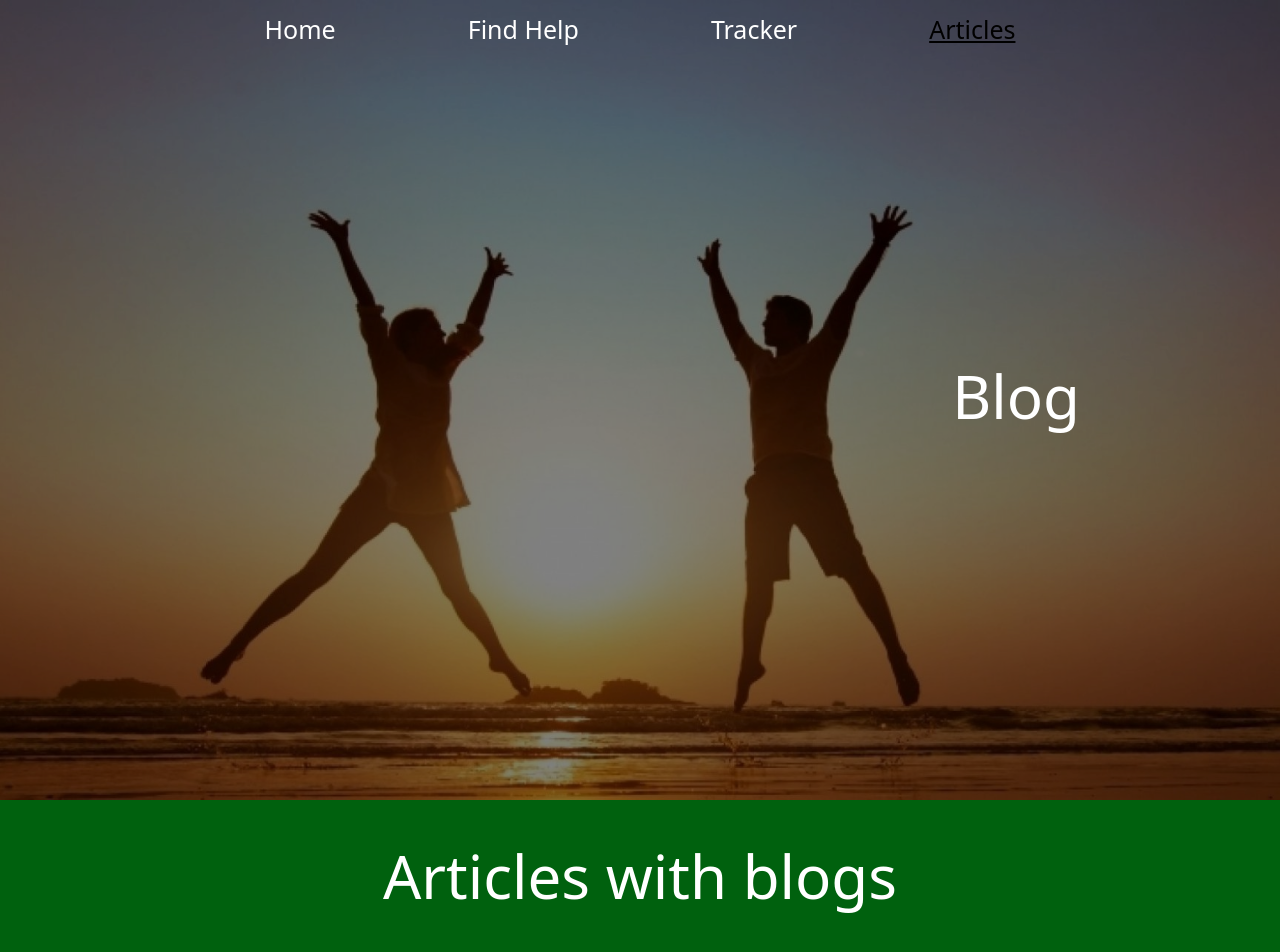
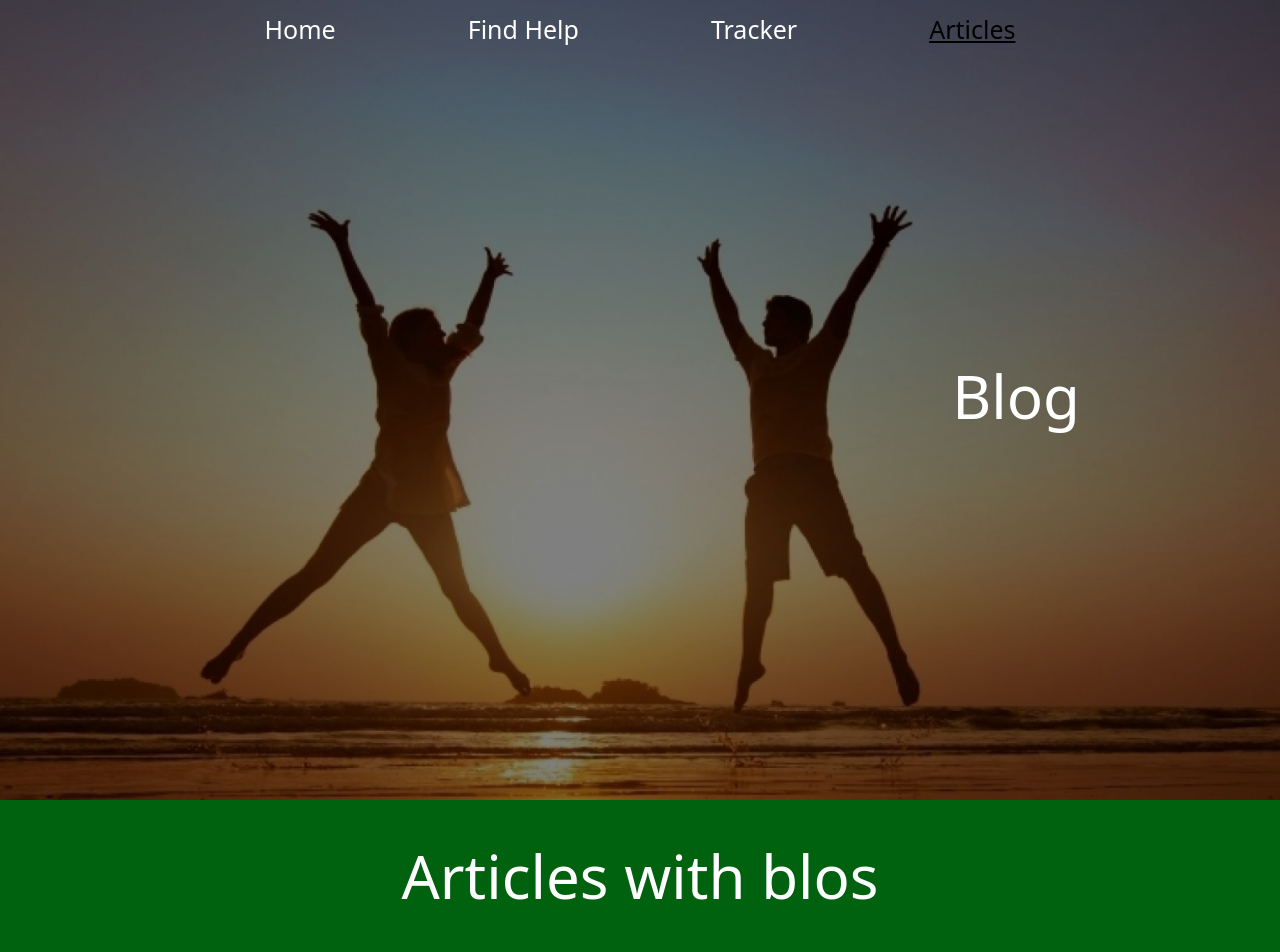
Before and after one commit to hrishikesh8904/miniproject, a React (Create React App) app: page /articles in a window 1280 px wide. Shown: the top 952 px of the page. Built offline with nearby package versions, Linux system fonts and the light colour scheme.

Commit message:
modified:   src/components/Articles.jsx

```diff
--- a/src/components/Articles.jsx
+++ b/src/components/Articles.jsx
@@ -11,7 +11,7 @@ function Articles() {
       </div>
       <div className="articles-two">
         <div className="articles-two-1">
-          <h1>Articles with blogs</h1>
+          <h1>Articles with blos</h1>
         </div>
         <div className="articles-two-2">
           <BlogCard />
```
